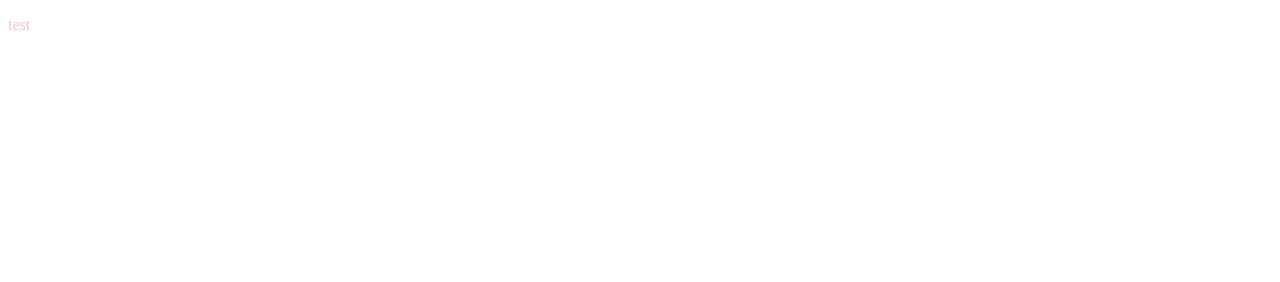
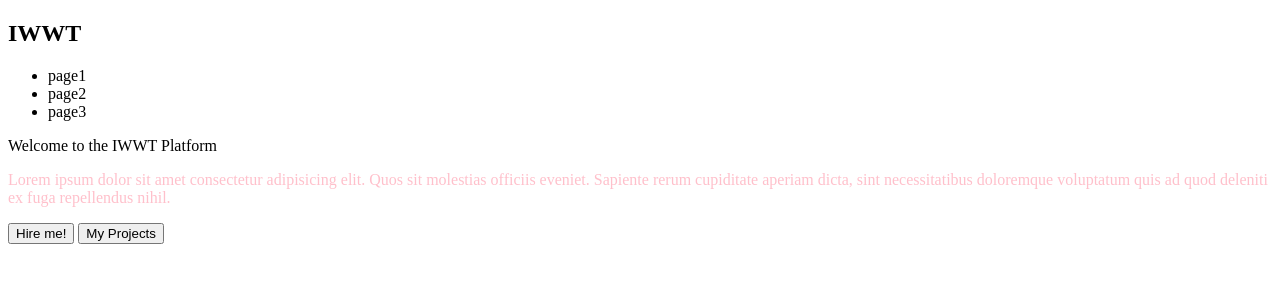
Before and after one commit to IronWalrus68/IWWT-Portfoli, a plain HTML site: page index.html in a window 1280 px wide. Drawn offline with Linux system fonts and the light colour scheme.

Commit message:
add markup

```diff
--- a/index.html
+++ b/index.html
@@ -8,7 +8,25 @@
     <link rel="stylesheet" href="app.css">
 </head>
 <body>
-    <p>test</p>
+    <header>
+        <h2>IWWT</h2>
+        <nav>
+            <ul>
+                <li>page1</li>
+                <li>page2</li>
+                <li>page3</li>
+            </ul>
+        </nav>
+    </header>
+
+    <main>
+        Welcome to the IWWT Platform
+        <img src="" alt="">
+        <p>Lorem ipsum dolor sit amet consectetur adipisicing elit. Quos sit molestias officiis eveniet. Sapiente rerum cupiditate aperiam dicta, sint necessitatibus doloremque voluptatum quis ad quod deleniti ex fuga repellendus nihil.</p>
+        <button>Hire me!</button>
+        <button>My Projects</button>
+    </main>
+
     <script src="app.js"></script>
 </body>
 </html>
```
